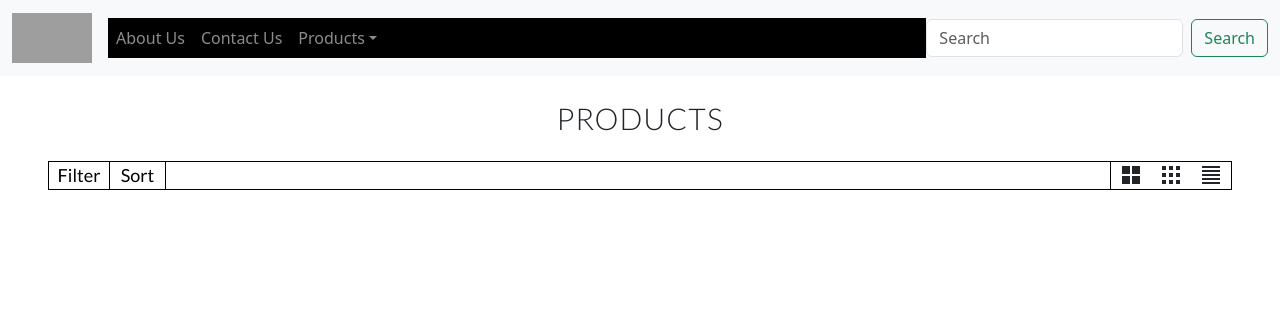
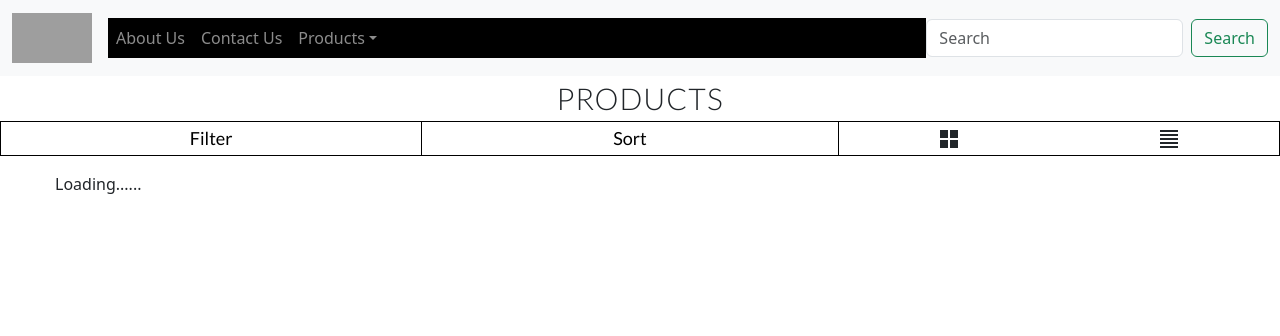
Before and after one commit to chinmaykmawar/artHQ, a Django app: template main/templates/products_grid.html in a window 1280 px wide. Shown: the top 336 px of the page. Run offline with Django 3.2, Linux system fonts and the light colour scheme; the template is opened without the code that fills it, so the values that code supplies are empty; grey boxes are pictures that could not be loaded.

Commit message:
Updated Image Resize buttons

```diff
--- a/main/templates/navbar.html
+++ b/main/templates/navbar.html
@@ -3,12 +3,14 @@
 <section id="navbar_section">
   <nav id="navbar" class="navbar navbar-expand-md navbar-dark bg-light">
     <div class="container-fluid">
+
+      <a class="navbar-brand" id="logo">
+        <img id="logo_image" src='{% static  "assets/common/logo_artHQ.png"%}' />
+      </a>
+
       <button class="navbar-toggler" type="button" data-bs-toggle="collapse" data-bs-target="#navbarCollapse" aria-controls="navbarCollapse" aria-expanded="false" aria-label="Toggle navigation" style="background: black">
         <span class="navbar-toggler-icon"></span>
       </button>
-      <a class="navbar-brand" id="logo">
-        <img id="logo_image" src='{% static  "assets/common/logo_artHQ.png"%}' />
-      </a>
       <div class="collapse navbar-collapse" id="navbarCollapse" style="background: black">
         <ul class="navbar-nav me-auto mb-2 mb-md-0">
           <li class="nav-item">
--- a/main/templates/products_grid.html
+++ b/main/templates/products_grid.html
@@ -6,7 +6,7 @@
   </div>
 </section>
 <section id="nav_section" class="justify-content-center">
-  <div id="nav_div" class="d-flex mx-5">
+  <div id="nav_div" class="d-flex">
     <div id="filter_div" class="btn-group d-flex justify-content-center align-items-center">
       <button id="filter_popup_button" class="button_primary button" type="button">Filter</button>
       <div id="filter_popup" class="dropdown-menu">
@@ -24,19 +24,19 @@
         <div id="sort_form">
           <div class="dropdown-item">
             <input class="" type="radio" id="sort_radio_alphaasc" name="sort_radio_button" value="alphaasc" />
-            <label class="" for="sort_radio_button">Alphabetically A-Z</label>
+            <label class="" for="sort_radio_alphaasc">Alphabetically A-Z</label>
           </div>
           <div class="dropdown-item">
             <input class="" type="radio" id="sort_radio_alphades" name="sort_radio_button" value="alphadec" />
-            <label class="" for="sort_radio_button">Alphabetically Z-A</label>
+            <label class="" for="sort_radio_alphades">Alphabetically Z-A</label>
           </div>
           <div class="dropdown-item">
             <input class="" type="radio" id="sort_radio_colorasc" name="sort_radio_button" value="colorasc" />
-            <label class="" for="sort_radio_button">Color Ascending</label>
+            <label class="" for="sort_radio_colorasc">Color Ascending</label>
           </div>
           <div class="dropdown-item">
             <input class="" type="radio" id="sort_radio_colordes" name="sort_radio_button" value="colordec" />
-            <label class="" for="sort_radio_button">Color Descending</label>
+            <label class="" for="sort_radio_colordes">Color Descending</label>
           </div>
           <div id="sort_button_div" class="justify-content-center">
             <button id="sort_button" class="button button_OKCancel" type="submit">Apply</button>
@@ -44,16 +44,13 @@
         </div>
       </div>
     </div>
-    <div id="product_count_div" class="flex-grow-1">
-      <p id="product_count" class="d-flex justify-content-center align-items-center"></p>
-    </div>
     <div id="image_size_switch" class="btn-group col-4 col-sm-4 d-flex justify-content-center">
       <button id="image_size-large" type="button" class="btn button no_padding no_margin no_border">
         <svg role="presentation" width="18" viewBox="0 0 18 18" fill="none">
           <path fill="currentColor" d="M0 0h8v8H0zM0 10h8v8H0zM10 0h8v8h-8zM10 10h8v8h-8z"></path>
         </svg>
       </button>
-      <button id="image_size-medium" type="button" class="btn button no_padding no_margin no_border">
+      <button id="image_size-medium" type="button" class="btn button no_padding no_margin no_border disabled">
         <svg role="presentation" width="18" viewBox="0 0 18 18" fill="none">
           <path fill="currentColor" d="M0 0h4v4H0zM0 7h4v4H0zM0 14h4v4H0zM7 0h4v4H7zM7 7h4v4H7zM7 14h4v4H7zM14 0h4v4h-4zM14 7h4v4h-4zM14 14h4v4h-4z"></path>
         </svg>
@@ -67,7 +64,7 @@
   </div>
 </section>
 <section id="main_content">
-  <div id="product_grid" class="grid mx-5 my-4 justify-content-center"></div>
+  <div id="product_grid" class="grid mx-3 my-3 justify-content-center"></div>
 </section>
 <section id="scripts">
   <script src="https://ajax.googleapis.com/ajax/libs/jquery/3.7.1/jquery.min.js"></script>
--- a/static/css/product_grid.css
+++ b/static/css/product_grid.css
@@ -8,8 +8,8 @@
   width: auto;
   display: grid;
   grid-template-columns: repeat(auto-fill, 150px);
-  row-gap: 50px;
-  column-gap: 50px;
+  row-gap: 20px;
+  column-gap: 20px;
 }
 
 .Product {
@@ -22,16 +22,17 @@
 #title {
   letter-spacing: 1px;
   text-transform: uppercase;
-  margin: 20px 0 !important;
+  margin: 0 !important;
   font-weight: 300;
   font-family: lato;
   font-size: 30px;
 }
 
-#nav_div{
+#nav_div {
   background: black;
   gap: 1px;
   border: 1px solid black;
+  height: 35px;
 }
 
 #nav_div > div {
@@ -42,7 +43,7 @@
 }
 
 #filter_div {
-  width: 60px;
+  flex: 1 1 60px
 }
 
 #filter_popup_button {
@@ -50,7 +51,7 @@
 }
 
 #sort_div {
-  width: 55px;
+  flex: 1 1 55px
 }
 
 #sort_popup_button {
@@ -66,29 +67,18 @@
   display: flex;
 }
 
-#product_count {
-  visibility: hidden;
-  font-size: 0px;
-  height: 100%;
-  margin: 0px !important;
-}
-
-@media screen and (min-width: 576px) {
-  #product_count {
-    visibility: visible;
-    font-size: 18px;
-  }
-}
-
 #image_size_switch {
-  width: 120px;
+  flex: 1 1 80px
 }
 
 #image_size_switch button {
-  padding: 0px;
-  height: 18px;
-  border: 0px;
-  line-height: 22px;
+  display: flex;
+  justify-content: center;
+  align-items: center;
+}
+
+#image_size-medium{
+  flex: 0 0 auto
 }
 
 #filter_popup,
@@ -112,29 +102,34 @@
 
 .Product_title {
   font-family: 'Open Sans', sans-serif;
-  font-size: 13.2px;
-  font-weight: 400;
-  line-height: 22.44px;
-  tab-size: 4;
-  text-decoration-color: rgb(0, 100, 0);
+  font-size: 13px;
+  font-weight: 500;
+  line-height: 22px;
   max-width: 100%;
   align-items: center;
   overflow: hidden;
   white-space: nowrap;
   text-overflow: ellipsis;
+  width: 100%;
 }
 
-.MRP_text {
+.price {
   font-family: 'Open Sans', sans-serif;
   font-size: 14px;
   font-weight: 600;
-  tab-size: 4;
+  color: #4d4d4d;
+  width: 100%;
 }
 
-.price_text {
-  font-family: 'Open Sans', sans-serif;
-  font-size: 14px;
-  font-weight: 400;
-  tab-size: 4;
-  color: rgb(227, 44, 43);
+.disabled {
+  visibility: hidden;
+  width: 0px;
+  height: 0px;
+  margin: 0px;
 }
+
+@media screen and (min-width: 450px) {
+  #image_size_switch {
+    width: 120px;
+  }
+}
--- a/static/js/navbar.js
+++ b/static/js/navbar.js
@@ -4,8 +4,13 @@
 
 function onLoadFunction() {
   startLoad = new Date().getTime()
-  console.log(startLoad + ':page loading')
+  console.log(startLoad + '/navbar :page loading')
   $('#search_button').on('click', search)
+  $('#search_textbox').on('keydown', function(e){
+    if(e.keyCode==13){
+      search()
+    }
+  })
 }
 
 function search() {
--- a/static/js/products_grid.js
+++ b/static/js/products_grid.js
@@ -1,5 +1,5 @@
 const allProductsURL = 'https://script.google.com/macros/s/AKfycbxYeGDrnh4Hl-MCrz3ySfmnJ0ZaSd9N30tAuff4HQ-U-eA0yfL6aCePTTPJGg4ybmOh/exec'
-const searchURL = 'https://script.google.com/macros/s/AKfycbzgrqYsmy812tsMexwKFqxprXriMP75WSpEVScsDwQGrb85Ep5is-WRQtVu3SSrTUUXcw/exec'+'?searchText='
+const searchURL = 'https://script.google.com/macros/s/AKfycbzgrqYsmy812tsMexwKFqxprXriMP75WSpEVScsDwQGrb85Ep5is-WRQtVu3SSrTUUXcw/exec' + '?searchText='
 
 var filterInput
 
@@ -7,6 +7,11 @@
 var startFilter
 var startSort
 var baseURL
+
+port = '8000'
+currURL = window.location.href
+baseURL = currURL.split(port + '/')[0] + port + '/'
+products_gridURL = baseURL + '/products'
 
 $(window).on('load', onLoadFunction)
 
@@ -18,14 +23,16 @@
 
 async function onLoadFunction() {
   startLoad = new Date().getTime()
-  console.log(startLoad + ':page loading')
+  console.log(startLoad + '/product_grid :page loading')
+
+  $('#product_grid').html('Loading......')
   var displayedProducts = await getProducts(setFilterInputsfromSessionStorage())
 
   setFilterPopupOptions(displayedProducts)
-  setImageResizeEventHandlers()
+  resizeGridImages()
   createDiv(displayedProducts)
   var currTime = new Date().getTime() - startLoad
-  console.log(currTime + ':page loaded')
+  console.log(currTime + '/product_grid :page loaded')
 }
 
 async function getProducts(filterInput) {
@@ -35,8 +42,8 @@
     productsJson = await $.ajax(allProductsURL)
   } else {
     productsJson = await $.ajax(searchURL + filterInput['searchCriteria'])
-    var currTime = (new Date().getTime()) - startLoad;
-    console.log(currTime + ": ajax executed with  " + productsJson.length + " products");
+    var currTime = new Date().getTime() - startLoad
+    console.log(currTime + ': ajax executed with  ' + productsJson.length + ' products')
   }
 
   var filteredProducts = []
@@ -60,18 +67,16 @@
 function createDiv(products) {
   //var currTime = new Date().getTime() - startLoad;
   //console.log(currTime + ": entering createDiv. no of products:" + products.length);
-  $('#product_grid').html('')
-  $('#product_count').html(products.length + ' products')
   currURL = window.location.href
   baseURL = currURL.replace('/products', '')
-
+  $('#product_grid').html('')
   $.each(products, function (i) {
     var id = products[i].Product_ID
     var category = getCategory(products[i].Sub_Category)
     var title = products[i].Title
     var price = products[i].Price
 
-    var html = '<div id="' + id + '_div" class="Product ' + category + ' ' + products[i].Sub_Category + ' ' + products[i].Material + ' ' + products[i].Base_Color + '_Base ' + products[i].Highlight + '_Highlight"' + ' style="flex-direction: column;"><a href="' + baseURL + '/product/' + id + '"><img id="' + id + '" src="static/assets/Product_Images/grid_images/' + id + '.jpg" alt="Product Image"></a><div class="Product_title">' + title + '</div><div class="price row"><div class="MRP_text col">MRP</div><div class="price_text col">' + price + '</div></div></div>'
+    var html = '<div id="' + id + '_div" class="Product ' + category + ' ' + products[i].Sub_Category + ' ' + products[i].Material + ' ' + products[i].Base_Color + '_Base ' + products[i].Highlight + '_Highlight"' + ' style="flex-direction: column;"><a href="' + baseURL + '/product/' + id + '"><img id="' + id + '" src="static/assets/Product_Images/grid_images/' + id + '.jpg" alt="Product Image"></a><div class="Product_title">' + title + '</div><div class="price row">&#8377;' + price + '</div></div></div>'
     $('#product_grid').append(html)
   })
   //var currTime = new Date().getTime() - startLoad;
@@ -182,7 +187,8 @@
   })
   filterInput = {searchCriteria: '', 'sub-category': []}
   hideFilterPopup()
-  onLoadFunction()
+
+  window.location.href = products_gridURL
 }
 
 function showSortPopup() {
@@ -273,24 +279,31 @@
   }
 }
 
-function setImageResizeEventHandlers() {
-  $('#image_size-large').on('click', function () {
-    var currTime = new Date().getTime() - startLoad
-    console.log(currTime + ':image size large clicked')
-    setImageSizes(210)
-  })
-  $('#image_size-medium').on('click', function () {
-    setImageSizes(150)
-  })
-  $('#image_size-small').on('click', function () {
-    setImageSizes(90)
-  })
+function resizeGridImages() {
+  content_width = $('#product_grid').width()
+
+  if (content_width < 456) {
+    $('#image_size-large').on('click', function(){
+      var width=(content_width-parseInt($('#product_grid').css('column-gap').replace('px','')))/2
+      var height= ($(window).innerHeight()-$('#navbar_section').innerHeight()-$('#title_section').innerHeight()-$('#nav_section').innerHeight()-parseInt($('#product_grid').css('row-gap').replace('px','')))/2
+      setImageSizes(width,height)
+    })
+    $('#image_size-small').on('click', function(){
+      var width=(content_width)
+      var height= ($(window).innerHeight()-$('#navbar_section').innerHeight()-$('#title_section').innerHeight()-$('#nav_section').innerHeight())
+      setImageSizes(width,height)})
+  } else {
+
+    $('#image_size-large').on('click', function(){ setImageSizes(210,210*4/3)})
+    $('#image_size-medium').removeClass('disabled')
+    $('#image_size-medium').on('click', function(){ setImageSizes(150,150*4/3)})
+    $('#image_size-small').on('click', function(){ setImageSizes(90,90*4/3)})
+  }
 }
 
-function setImageSizes(width) {
+function setImageSizes(width, height) {
   var currTime = new Date().getTime() - startLoad
   console.log(currTime + ':entering set Image size for width -' + width)
-  height = (width * 4) / 3
   $('#product_grid').css('grid-template-columns', 'repeat(auto-fill, ' + width + 'px)')
   $('#product_grid img').each(function () {
     $(this).css('width', width)
```
Also changed, not shown: static/css/product_page.css (+5 -11 lines).
